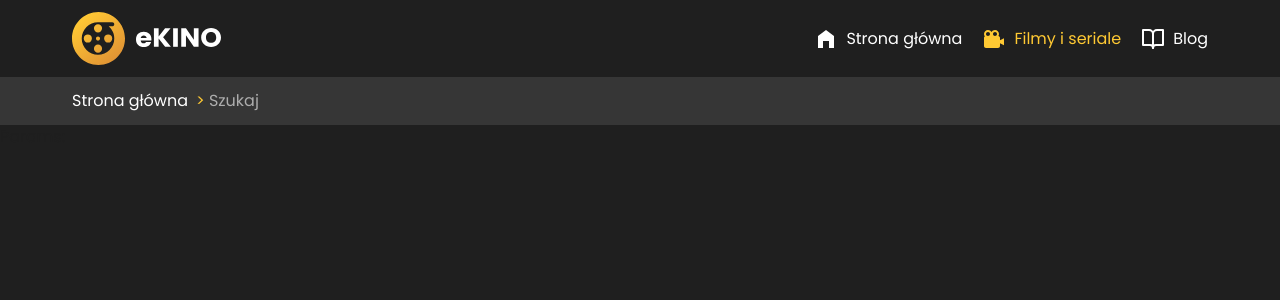
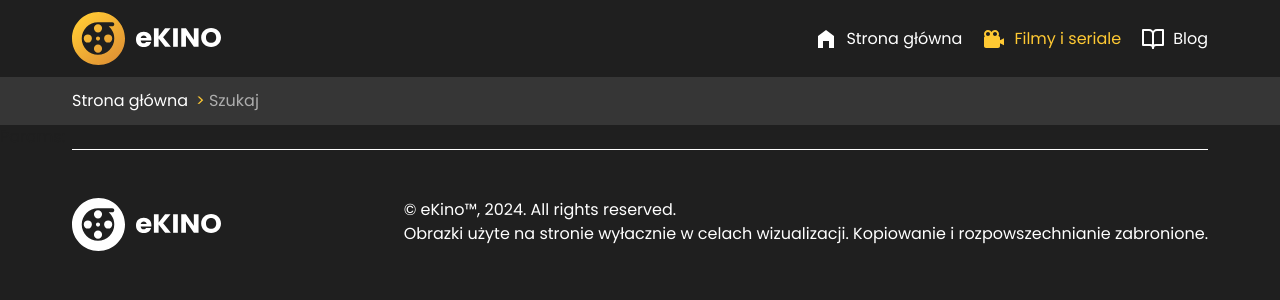
Before and after one commit to BlackRedStudio/ekino, a Next.js app: page /szukaj in a window 1280 px wide. Shown: the top 300 px of the page. Built offline with nearby package versions, Linux system fonts and the light colour scheme.

Commit message:
6_11 - Dodanie statycznych czesci strony glownej oraz stopki

```diff
--- a/app/layout.tsx
+++ b/app/layout.tsx
@@ -6,6 +6,7 @@ import './globals.css';
 import { cn } from '@/utils/lib/tailwind';
 
 import Header from '@/components/layout/header';
+import Footer from "@/components/layout/footer";
 
 const poppins = Poppins({
 	subsets: ['latin'],
@@ -41,6 +42,7 @@ export default function RootLayout({
 				)}>
 				<Header />
 				<main>{children}</main>
+				<Footer />
 			</body>
 		</html>
 	);
--- a/app/page.tsx
+++ b/app/page.tsx
@@ -1,27 +1,55 @@
-import MediaGrid from "@/components/media-grid/media-grid";
-import MovieCarousel from "@/components/movie-carousel/movie-carousel";
-import Heading from "@/components/ui/heading";
-import Section from "@/components/ui/section";
-import TMDBService from "@/server/services/tmdb-service";
+import TMDBService from '@/server/services/tmdb-service';
+
+import Heading from '@/components/ui/heading';
+import Section from '@/components/ui/section';
+import MediaGrid from '@/components/media-grid/media-grid';
+import MovieCarousel from '@/components/movie-carousel/movie-carousel';
+import InfoBox from "@/components/info-box";
 
 export default async function HomePage() {
-
 	const [trendingMovies, topRatedMovies, topRatedTV] = await Promise.all([
 		TMDBService.getTrendingMovies(),
 		TMDBService.getTopRatedMovies(),
 		TMDBService.getTopRatedTV(),
 	]);
 
-	return <article>
-		<section>{trendingMovies ? <MovieCarousel movies={trendingMovies} /> : ''}</section>
+	return (
+		<article>
+			<section>
+				{trendingMovies ? (
+					<MovieCarousel movies={trendingMovies} />
+				) : (
+					''
+				)}
+			</section>
 			<Section>
-			<Heading tag="h2" variant="h3">Filmy i seriale:</Heading>
+				<Heading tag="h2" variant="h3">
+					Filmy i seriale:
+				</Heading>
 				<div>
-				{topRatedMovies ? <MediaGrid mediaList={topRatedMovies} mediaType="movie" /> : ''}
+					{topRatedMovies ? (
+						<MediaGrid
+							mediaList={topRatedMovies}
+							mediaType="movie"
+						/>
+					) : (
+						''
+					)}
 				</div>
 				<div className="pt-5">
-				{topRatedTV ? <MediaGrid mediaList={topRatedTV} mediaType="tv" /> : ''}
+					{topRatedTV ? (
+						<MediaGrid mediaList={topRatedTV} mediaType="tv" />
+					) : (
+						''
+					)}
 				</div>
 			</Section>
-	</article>;
+			<Section>
+				<Heading className="mb-12 text-center" tag="h2" variant="h1">
+					Płacisz za to, co oglądasz:
+				</Heading>
+				<InfoBox />
+			</Section>
+		</article>
+	);
 }
--- /dev/null
+++ b/components/info-box.tsx
@@ -0,0 +1,47 @@
+import Image from 'next/image';
+import Link from 'next/link';
+
+import { Badge } from './ui/badge';
+import { Button } from './ui/button';
+
+export default function InfoBox() {
+	return (
+		<div className="grid lg:grid-cols-2">
+			<div className="relative h-[300px] w-full lg:h-[460px]">
+				<Image
+					src="/movie_night.svg"
+					fill
+					alt="Osoba jedząca popcorn przed TV"
+				/>
+			</div>
+			<div className="mx-auto space-y-5 border border-white px-5 py-12 text-center text-white lg:max-w-[360px]">
+				<p className="text-lg">
+					Możesz wykupić dostęp do dowolnego filmu lub serialu
+				</p>
+				<div>
+					<Badge className="text-foreground">Filmy</Badge> &nbsp; = &nbsp; 30,90 zł*
+				</div>
+				<div>
+					<Badge className="text-foreground">Seriale</Badge> &nbsp; = &nbsp; 68,00 zł**
+				</div>
+				<div>
+					<small>
+						* Wykupiony dostęp do filmu trwa 72 godziny. Po tym
+						czasie możliwość oglądania wygaśnie.
+					</small>
+				</div>
+				<div>
+					<small>
+						** Wykupiony dostęp do serialu trwa 7 dni. Po tym
+						czasie, możliwość oglądania wygaśnie.
+					</small>
+				</div>
+				<Link href={'/filmy-i-seriale'} className="block">
+					<Button variant={'outline'} className="bg-transparent">
+						Przeglądaj filmy i seriale
+					</Button>
+				</Link>
+			</div>
+		</div>
+	);
+}
--- /dev/null
+++ b/components/layout/footer.tsx
@@ -0,0 +1,32 @@
+import Image from "next/image";
+import Link from "next/link";
+import { Separator } from "../ui/separator";
+
+export default function Footer() {
+
+    const currentYear = new Date().getFullYear();
+
+    return (
+        <footer className="container">
+            <Separator className="bg-white" />
+            <div className="flex flex-col lg:flex-row gap-5 justify-between py-12">
+                <Link href="/" className="mr-auto">
+                    <Image
+                        src="/logo.svg"
+                        alt="Ekino logo"
+                        width={149}
+                        height={53}
+                        priority
+                        className="brightness-0 invert"
+                    />
+                </Link>
+                <div className="text-white">
+                    © eKino™, {currentYear}. All rights reserved.
+                    <br />
+                    Obrazki użyte na stronie wyłacznie w celach wizualizacji.
+                    Kopiowanie i rozpowszechnianie zabronione.
+                </div>
+            </div>
+        </footer>
+    )
+}
--- a/components/ui/badge.tsx
+++ b/components/ui/badge.tsx
@@ -4,7 +4,7 @@ import { cva, type VariantProps } from "class-variance-authority"
 import { cn } from "@/utils/lib/tailwind"
 
 const badgeVariants = cva(
-  "inline-flex items-center rounded-full border px-2.5 py-0.5 text-xs font-semibold transition-colors focus:outline-none focus:ring-2 focus:ring-ring focus:ring-offset-2",
+  "inline-flex items-center rounded-full px-4 py-1 text-md font-semibold transition-colors focus:outline-none focus:ring-2 focus:ring-ring focus:ring-offset-2",
   {
     variants: {
       variant: {
--- /dev/null
+++ b/components/ui/separator.tsx
@@ -0,0 +1,31 @@
+"use client"
+
+import * as React from "react"
+import * as SeparatorPrimitive from "@radix-ui/react-separator"
+
+import { cn } from "@/utils/lib/tailwind"
+
+const Separator = React.forwardRef<
+  React.ElementRef<typeof SeparatorPrimitive.Root>,
+  React.ComponentPropsWithoutRef<typeof SeparatorPrimitive.Root>
+>(
+  (
+    { className, orientation = "horizontal", decorative = true, ...props },
+    ref
+  ) => (
+    <SeparatorPrimitive.Root
+      ref={ref}
+      decorative={decorative}
+      orientation={orientation}
+      className={cn(
+        "shrink-0 bg-primary",
+        orientation === "horizontal" ? "h-[1px] w-full" : "h-full w-[1px]",
+        className
+      )}
+      {...props}
+    />
+  )
+)
+Separator.displayName = SeparatorPrimitive.Root.displayName
+
+export { Separator }
--- a/package.json
+++ b/package.json
@@ -18,6 +18,7 @@
 		"@radix-ui/react-dialog": "^1.0.5",
 		"@radix-ui/react-hover-card": "^1.0.7",
 		"@radix-ui/react-select": "^2.0.0",
+		"@radix-ui/react-separator": "^1.0.3",
 		"@radix-ui/react-slot": "^1.0.2",
 		"@types/mdx": "^2.0.13",
 		"class-variance-authority": "^0.7.0",
```
Also changed, not shown: public/movie_night.svg (added), 1 other file (tests, documents, lock files or other folders). Lines whose indentation alone changed are shown as unchanged.
